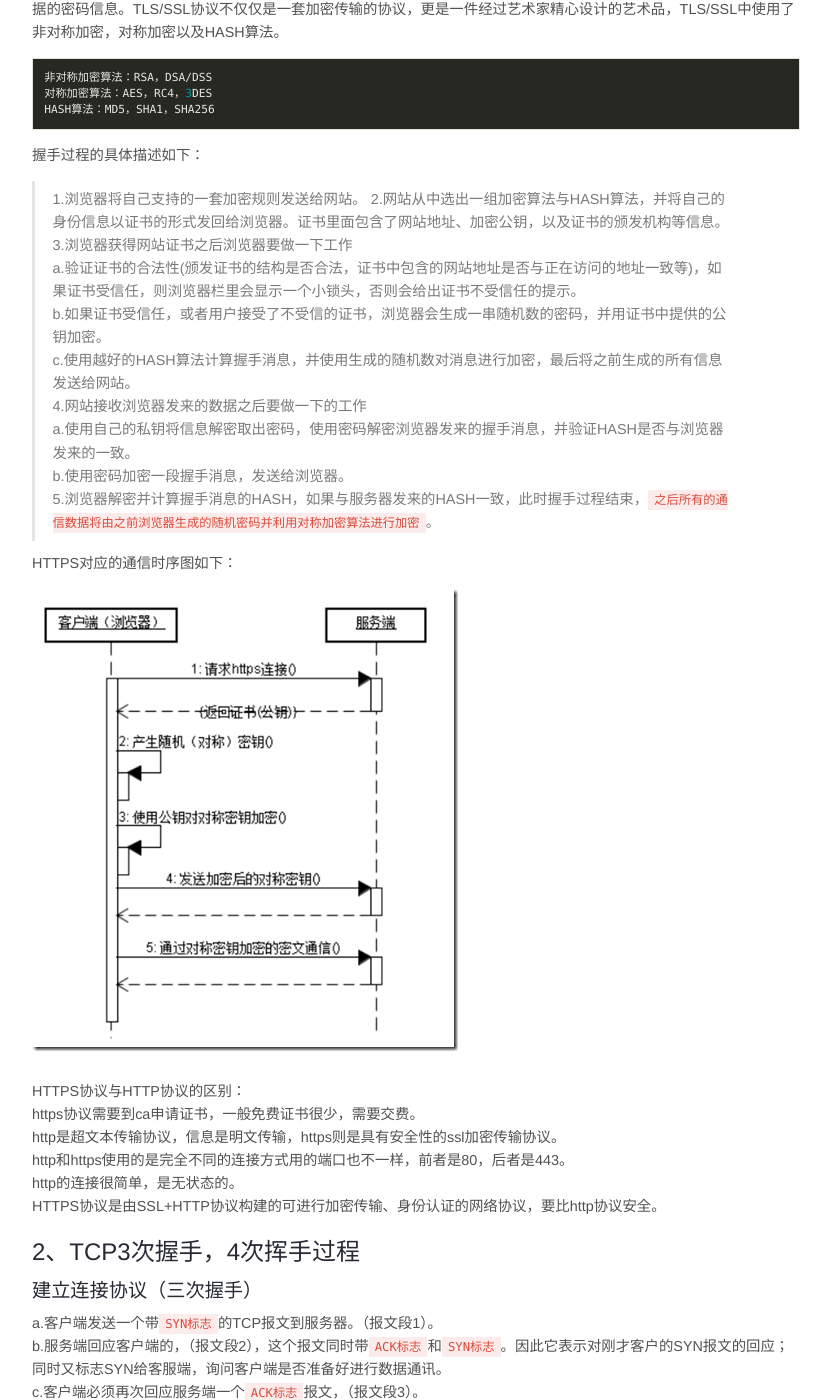
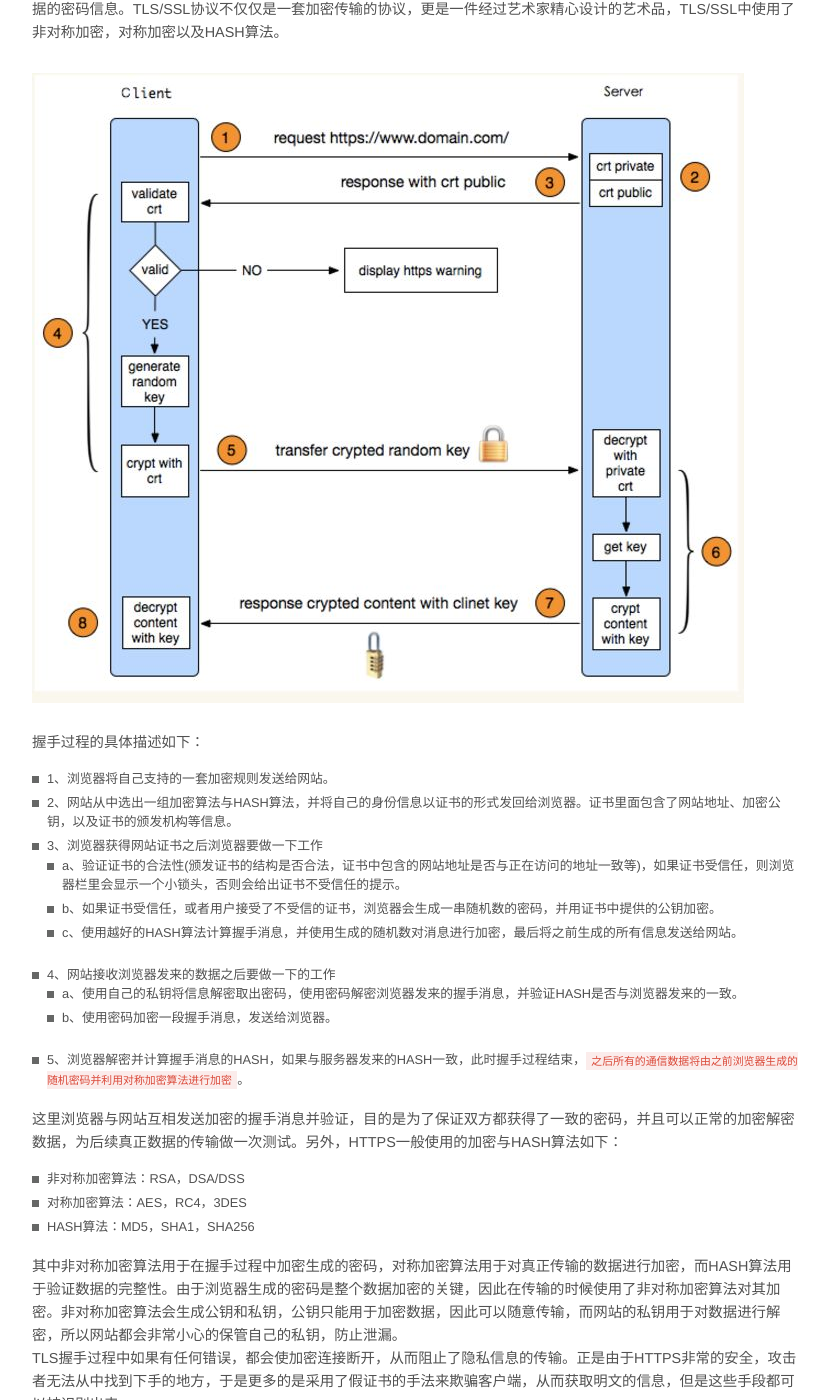
Before and after one commit to junhc/junhc.github.io, a Jekyll site: the page built from _posts/2018-06-21-https.md, in a window 1280 px wide and 1400 px high, scrolled down 397 px. Shown: the whole window, without its empty margins (224-1055 px from the left). Built offline with Jekyll 4.4.1, drawn with Linux system fonts in a browser that asks for light colours; Markdown is read by kramdown in place of the engine named in the settings; comment, search, counter and statistics services are not loaded; some of the changed text lies outside the part shown.

Commit message:
Update 2018-06-21-https.md

````diff
--- a/_posts/2018-06-21-https.md
+++ b/_posts/2018-06-21-https.md
@@ -12,25 +12,32 @@ permalink: https
 
 HTTPS在传输数据之前需要客户端（浏览器）与服务端（网站）之间进行一次握手，在握手过程中将确立双方加密传输数据的密码信息。TLS/SSL协议不仅仅是一套加密传输的协议，更是一件经过艺术家精心设计的艺术品，TLS/SSL中使用了非对称加密，对称加密以及HASH算法。
 
-```vim
-非对称加密算法：RSA，DSA/DSS
-对称加密算法：AES，RC4，3DES
-HASH算法：MD5，SHA1，SHA256
-```
+![](/assets/img/https验证过程.jpg)
 
 握手过程的具体描述如下：
->1.浏览器将自己支持的一套加密规则发送给网站。
->2.网站从中选出一组加密算法与HASH算法，并将自己的身份信息以证书的形式发回给浏览器。证书里面包含了网站地址、加密公钥，以及证书的颁发机构等信息。
->3.浏览器获得网站证书之后浏览器要做一下工作
->a.验证证书的合法性(颁发证书的结构是否合法，证书中包含的网站地址是否与正在访问的地址一致等)，如果证书受信任，则浏览器栏里会显示一个小锁头，否则会给出证书不受信任的提示。
->b.如果证书受信任，或者用户接受了不受信的证书，浏览器会生成一串随机数的密码，并用证书中提供的公钥加密。
->c.使用越好的HASH算法计算握手消息，并使用生成的随机数对消息进行加密，最后将之前生成的所有信息发送给网站。
->4.网站接收浏览器发来的数据之后要做一下的工作
->a.使用自己的私钥将信息解密取出密码，使用密码解密浏览器发来的握手消息，并验证HASH是否与浏览器发来的一致。
->b.使用密码加密一段握手消息，发送给浏览器。
->5.浏览器解密并计算握手消息的HASH，如果与服务器发来的HASH一致，此时握手过程结束，`之后所有的通信数据将由之前浏览器生成的随机密码并利用对称加密算法进行加密`。
+
+* 1、浏览器将自己支持的一套加密规则发送给网站。
+* 2、网站从中选出一组加密算法与HASH算法，并将自己的身份信息以证书的形式发回给浏览器。证书里面包含了网站地址、加密公钥，以及证书的颁发机构等信息。
+* 3、浏览器获得网站证书之后浏览器要做一下工作
+  * a、验证证书的合法性(颁发证书的结构是否合法，证书中包含的网站地址是否与正在访问的地址一致等)，如果证书受信任，则浏览器栏里会显示一个小锁头，否则会给出证书不受信任的提示。
+  * b、如果证书受信任，或者用户接受了不受信的证书，浏览器会生成一串随机数的密码，并用证书中提供的公钥加密。
+  * c、使用越好的HASH算法计算握手消息，并使用生成的随机数对消息进行加密，最后将之前生成的所有信息发送给网站。
+* 4、网站接收浏览器发来的数据之后要做一下的工作
+  * a、使用自己的私钥将信息解密取出密码，使用密码解密浏览器发来的握手消息，并验证HASH是否与浏览器发来的一致。
+  * b、使用密码加密一段握手消息，发送给浏览器。
+* 5、浏览器解密并计算握手消息的HASH，如果与服务器发来的HASH一致，此时握手过程结束，`之后所有的通信数据将由之前浏览器生成的随机密码并利用对称加密算法进行加密`。
+
+这里浏览器与网站互相发送加密的握手消息并验证，目的是为了保证双方都获得了一致的密码，并且可以正常的加密解密数据，为后续真正数据的传输做一次测试。另外，HTTPS一般使用的加密与HASH算法如下：
+
+* 非对称加密算法：RSA，DSA/DSS
+* 对称加密算法：AES，RC4，3DES
+* HASH算法：MD5，SHA1，SHA256
+
+其中非对称加密算法用于在握手过程中加密生成的密码，对称加密算法用于对真正传输的数据进行加密，而HASH算法用于验证数据的完整性。由于浏览器生成的密码是整个数据加密的关键，因此在传输的时候使用了非对称加密算法对其加密。非对称加密算法会生成公钥和私钥，公钥只能用于加密数据，因此可以随意传输，而网站的私钥用于对数据进行解密，所以网站都会非常小心的保管自己的私钥，防止泄漏。
+TLS握手过程中如果有任何错误，都会使加密连接断开，从而阻止了隐私信息的传输。正是由于HTTPS非常的安全，攻击者无法从中找到下手的地方，于是更多的是采用了假证书的手法来欺骗客户端，从而获取明文的信息，但是这些手段都可以被识别出来。
 
 HTTPS对应的通信时序图如下：
+
 ![](/assets/img/https.png)
 
 HTTPS协议与HTTP协议的区别：
@@ -55,13 +63,17 @@ c.客户端必须再次回应服务端一个`ACK标志`报文，（报文段3）
 > 谢希仁版《计算机网络》中的例子是这样的，“已失效的连接请求报文段”的产生在这样一种情况下：client发出的第一个连接请求报文段并没有丢失，而是在某个网络结点长时间的滞留了，以致延误到连接释放以后的某个时间才到达server。本来这是一个早已失效的报文段。但server收到此失效的连接请求报文段后，就误认为是client再次发出的一个新的连接请求。于是就向client发出确认报文段，同意建立连接。假设不采用“三次握手”，那么只要server发出确认，新的连接就建立了。由于现在client并没有发出建立连接的请求，因此不会理睬server的确认，也不会向server发送数据。但server却以为新的运输连接已经建立，并一直等待client发来数据。这样，server的很多资源就白白浪费掉了。采用“三次握手”的办法可以防止上述现象发生。例如刚才那种情况，client不会向server的确认发出确认。server由于收不到确认，就知道client并没有要求建立连接。”。 主要目的防止server端一直等待，浪费资源。
 
 #### 连接终止协议（四次挥手）
-由于TCP连接是全双工的，因此每个方向都必须单独进行关闭。这原则是当一方完成它的数据发送任务后就能发送一个FIN来终止这个方向的连接。收到一个 FIN只意味着这一方向上没有数据流动，一个TCP连接在收到一个FIN后仍能发送数据。首先进行关闭的一方将执行主动关闭，而另一方执行被动关闭。
-1.TCP客户端发送一个FIN，用来关闭客户到服务器的数据传送（报文段4）。
-2.服务器收到这个FIN，它发回一个ACK，确认序号为收到的序号加1（报文段5）。和SYN一样，一个FIN将占用一个序号。
-3.服务器关闭客户端的连接，发送一个FIN给客户端（报文段6）。
-4.客户段发回ACK报文确认，并将确认序号设置为收到序号加1（报文段7）。
+由于TCP连接是全双工的，因此每个方向都必须单独进行关闭。这原则是当一方完成它的数据发送任务后就能发送一个FIN来终止这个方向的连接。收到一个 FIN只意味着
+这一方向上没有数据流动，一个TCP连接在收到一个FIN后仍能发送数据。首先进行关闭的一方将执行主动关闭，而另一方执行被动关闭。
 
 ![](/assets/img/tcp挥手.png)
+
+* 1、TCP客户端发送一个FIN，用来关闭客户到服务器的数据传送（报文段4）。
+* 2、服务器收到这个FIN，它发回一个ACK，确认序号为收到的序号加1（报文段5）。和SYN一样，一个FIN将占用一个序号。
+* 3、服务器关闭客户端的连接，发送一个FIN给客户端（报文段6）。
+* 4.、客户段发回ACK报文确认，并将确认序号设置为收到序号加1（报文段7）。
+
+
 
 #### 握手，挥手过程中各状态介绍
 
````
Also changed, not shown: other parts of _posts/2018-06-21-https.md (+4 -3 lines).
